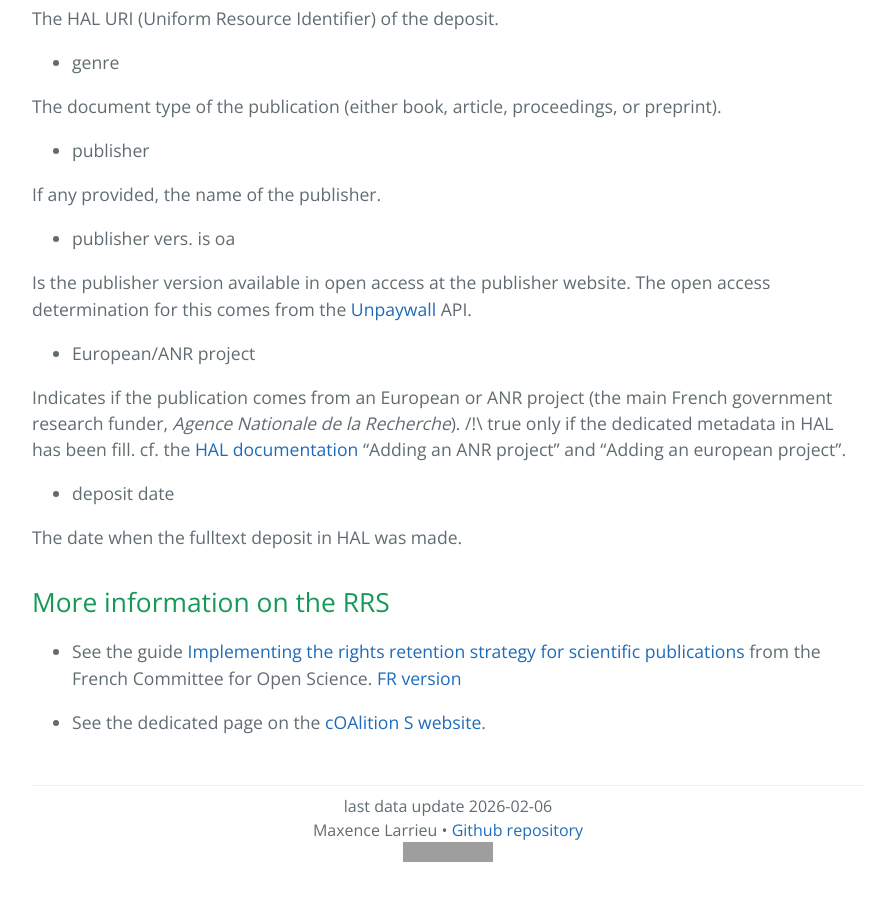
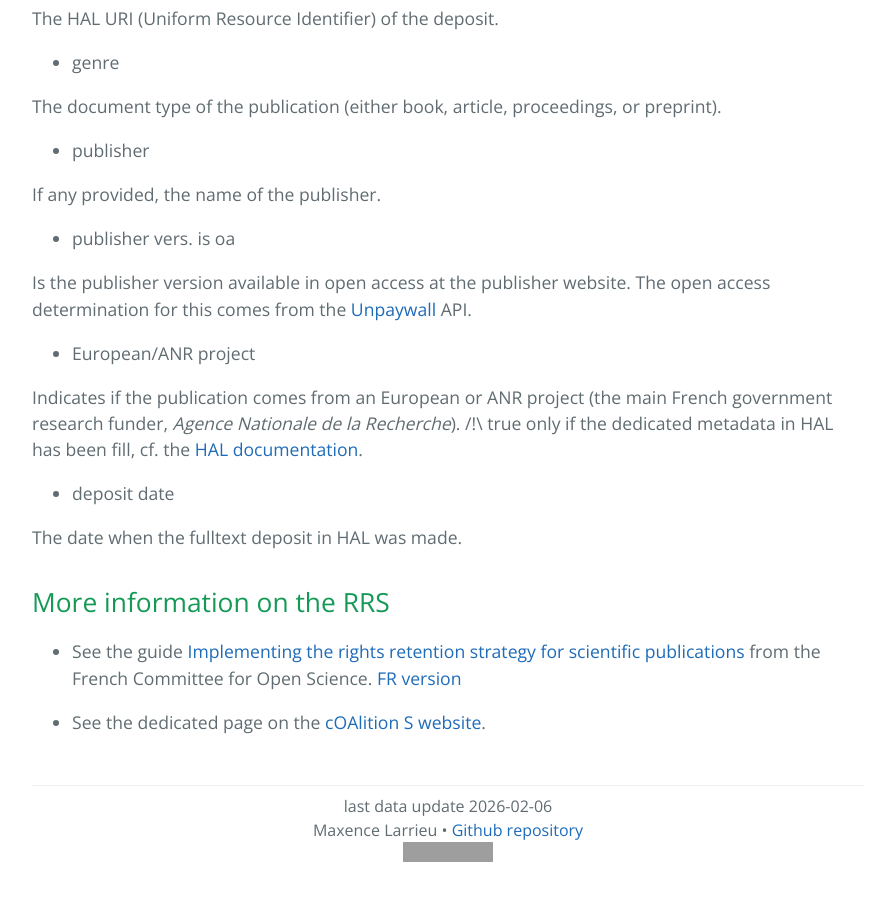
Before and after one commit to ml4rrieu/rrs, a Jekyll site: the page built from faq.md, in a window 1280 px wide and 900 px high, scrolled down 2948 px. Shown: the whole window, without its empty margins (192-1067 px from the left). Built offline with Jekyll 4.4.1, drawn with Linux system fonts in a browser that asks for light colours; grey boxes are pictures that could not be loaded.

Commit message:
Update faq.md

```diff
--- a/faq.md
+++ b/faq.md
@@ -85,7 +85,7 @@ Is the publisher version available in open access at the publisher website. The
 
 * European/ANR project
 
-Indicates if the publication comes from an European or ANR project (the main French government research funder, _Agence Nationale de la Recherche_). /!\ true only if the dedicated metadata in HAL has been fill. cf. the [HAL documentation](https://doc.archives-ouvertes.fr/en/deposit/how-to-complete-the-deposit/) "Adding an ANR project" and "Adding an european project".
+Indicates if the publication comes from an European or ANR project (the main French government research funder, _Agence Nationale de la Recherche_). /!\ true only if the dedicated metadata in HAL has been fill, cf. the [HAL documentation](https://doc.hal.science/financeurs/).
 
 * deposit date
 
```
